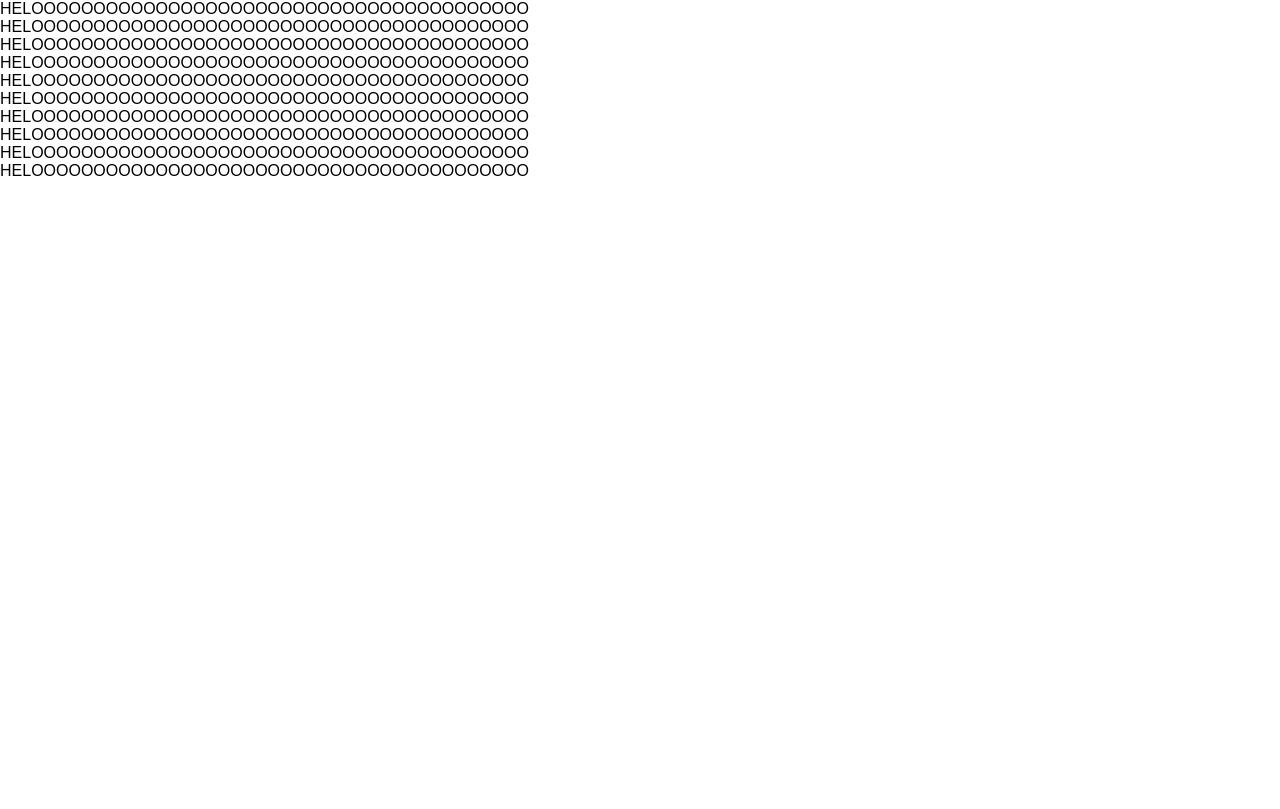
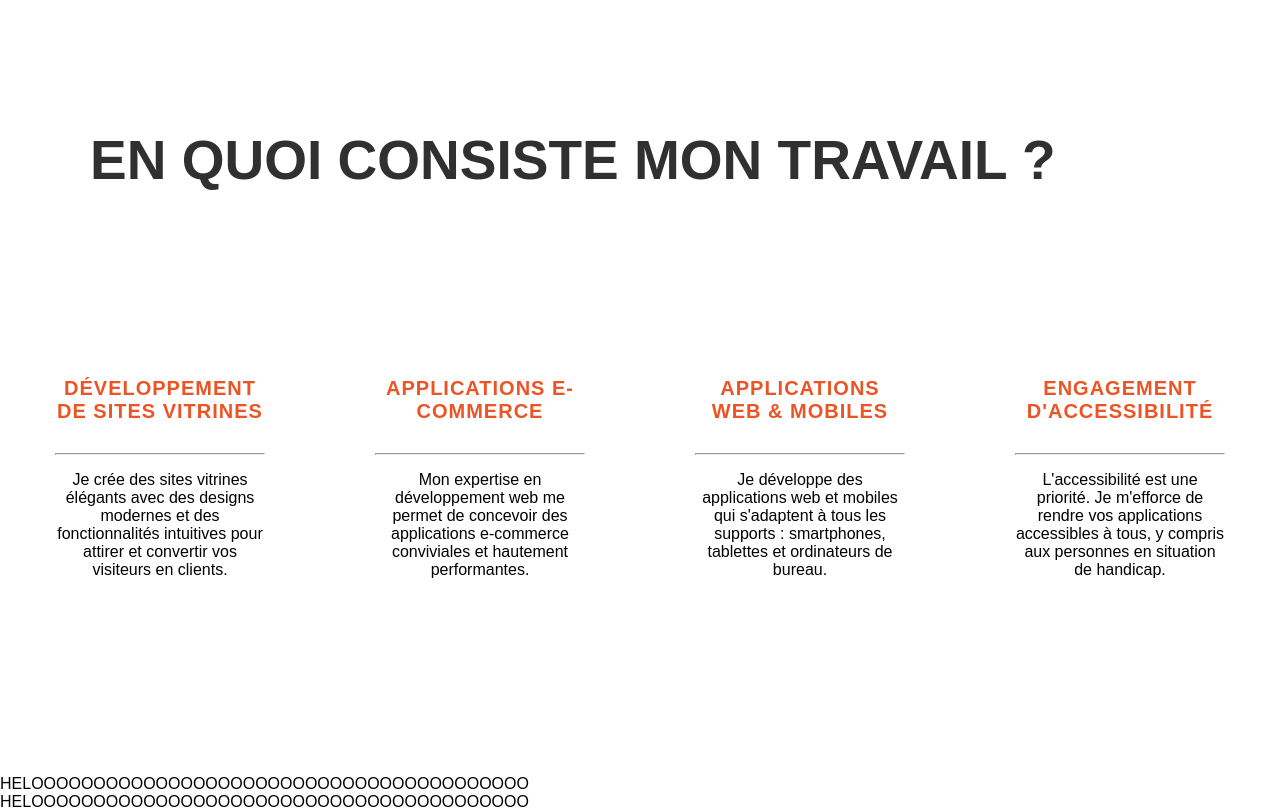
Before and after one commit to adam0794hh/Portfolio-Hammouche-Adam, a React (Vite) app: page / in a window 1280 px wide. Shown: the part 776-1585 px from the top of the page. Before the commit the page ends 956 px from the top, so only its background shows below. Built offline with nearby package versions, Linux system fonts and the light colour scheme.

Commit message:
feat-Creation du composant works

```diff
--- /dev/null
+++ b/src/components/WorkWrap.jsx
@@ -0,0 +1,16 @@
+import React from 'react'
+
+function WorkWrap({ icon ,title, description }) {
+  return (
+    <div className='wrapper-container'>
+        <div className='works-wrap'>
+            <i className={`fas ${icon}`}></i>
+            <h3 className='wrap-title'>{title}</h3>
+            <hr></hr>
+            <p>{description}</p>
+        </div>
+    </div>
+  )
+}
+
+export default WorkWrap
--- a/src/components/Works.jsx
+++ b/src/components/Works.jsx
@@ -1,8 +1,40 @@
-import React from 'react'
+import React, { useEffect, useRef, useState } from 'react'
+import "../components/works.css"
+import WorkWrap from './WorkWrap'
 
 function Works() {
   return (
-    <section id='Works'></section>
+    <section id='Works' className='works'>
+        <div className='works-container'>
+          <div className='works-presentation'>
+            <div className='works-title'>
+              <h2 className='title'> En quoi consiste MON TRAVAIL ?</h2>
+            </div>
+            <div className='row'>
+              <WorkWrap
+                title={"Développement de Sites Vitrines"}
+                description={"Je crée des sites vitrines élégants avec des designs modernes et des fonctionnalités intuitives pour attirer et convertir vos visiteurs en clients."}
+                icon={"fa-desktop"}
+              />
+              <WorkWrap
+                title={"Applications E-commerce"}
+                description={"Mon expertise en développement web me permet de concevoir des applications e-commerce conviviales et hautement performantes."}
+                icon={"fa-shopping-cart"}
+              />
+              <WorkWrap
+                title={"Applications Web & Mobiles"}
+                description={"Je développe des applications web et mobiles qui s'adaptent à tous les supports : smartphones, tablettes et ordinateurs de bureau."}
+                icon={"fa-mobile-alt"}
+              />
+              <WorkWrap
+                title={"Engagement D'Accessibilité"}
+                description={"L'accessibilité est une priorité. Je m'efforce de rendre vos applications accessibles à tous, y compris aux personnes en situation de handicap."}
+                icon={"fa-universal-access"}
+              />
+            </div>
+          </div>
+        </div>
+    </section>
   )
 }
 
--- /dev/null
+++ b/src/components/works.css
@@ -0,0 +1,53 @@
+.works {
+    padding-top: 100px;
+    padding-bottom: 100px;
+}
+.works-container {
+    padding-right: 15px;
+    padding-left: 15px;
+    margin-right: auto;
+    margin-left: auto;
+}
+.works-presentation {
+    margin-right: -15px;
+    margin-left: -15px;
+}
+.works-title {
+    position: relative;
+    min-height: 1px;
+    padding-right: 15px;
+    padding-left: 15px;
+}
+.title {
+    color: #303030;
+    font-size: 55px;
+    padding-bottom: 40px;
+    text-transform: uppercase;
+    margin-left: 6%;
+}
+.wrapper-container {
+    width: 25%;
+    position: relative;
+    min-height: 1px;
+    padding-right: 15px;
+    padding-left: 15px;
+}
+.works-wrap {
+    border-radius: 2px;
+    text-align: center;
+    padding: 80px 40px 80px 40px;
+    transition: all 0.6s ease-in;
+}
+.fas {
+    color: #000;
+    font-size: 60px;
+    padding-bottom: 40px;
+}
+.wrap-title {
+    color: #eb5424;
+    font-size: 20px;
+    font-weight: bold;
+    letter-spacing: 1px;
+    padding-bottom: 10px;
+    text-transform: uppercase;
+}
```
